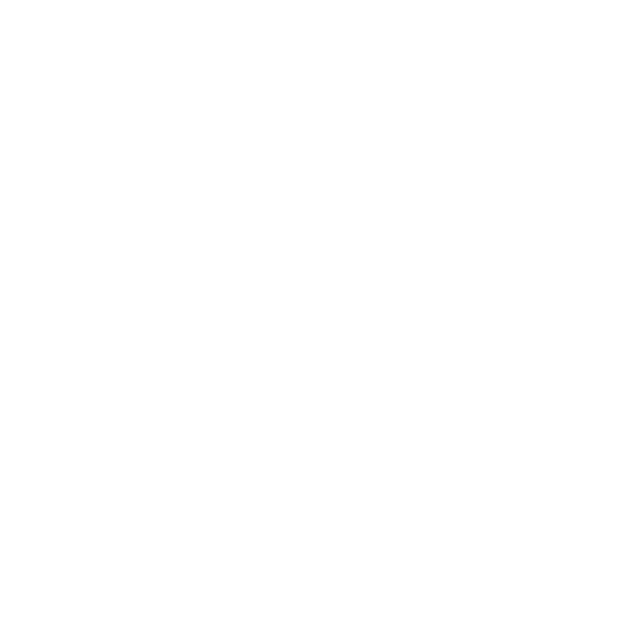
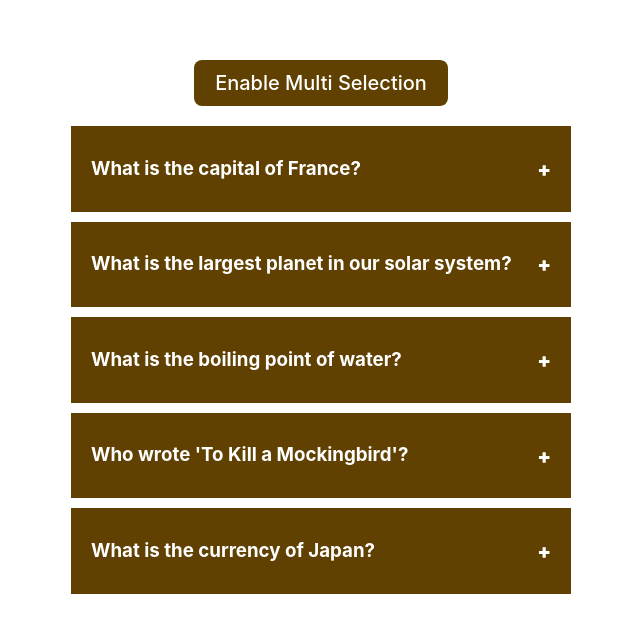
Before and after one commit to Sujan680/react-js-projects, a React (Vite) app in the folder my-project/: page / in a window 1280 px wide. Shown: the part 868-1500 px from the top of the page, without its empty margins (319-959 px from the left). Before the commit the page ends 800 px from the top, so only its background shows below. Built offline with nearby package versions, Linux system fonts and the light colour scheme.

Commit message:
Multiple Selection Accordian using react js

```diff
--- a/my-project/src/App.jsx
+++ b/my-project/src/App.jsx
@@ -1,9 +1,11 @@
 import Accordian from "./components/accordian"
+import MultiSelectionAccordian from "./components/accordian/MultipleSelection"
 
 const App = () => {
   return (
     <div>
       <Accordian/>
+      <MultiSelectionAccordian/>
     </div>
   )
 }
--- /dev/null
+++ b/my-project/src/components/accordian/MultipleSelection.jsx
@@ -0,0 +1,68 @@
+import { useState } from "react";
+
+import data from "./data";
+import "./style.css";
+
+const MultiSelectionAccordian = () => {
+    const [selected, setSelected] = useState(null);
+    const [enableMultiSelection, setEnableMultiSelection] = useState(false);
+    const [multiple, setMultiple] = useState([]);
+
+    const handleSingleSelection = (getCurrentId) => {
+        console.log(getCurrentId);
+        setSelected(getCurrentId === selected ? null : getCurrentId);
+    };
+
+    const handleMultiSelection = (getCurrentId) => {
+        let cpyMultiple = [...multiple];
+        const findIndexOfCurrentId = cpyMultiple.indexOf(getCurrentId);
+
+        console.log(findIndexOfCurrentId);
+        if (findIndexOfCurrentId === -1) cpyMultiple.push(getCurrentId)
+        else cpyMultiple.splice(findIndexOfCurrentId, 1);
+        setMultiple(cpyMultiple);
+    };
+    return (
+        <div className="wrapper">
+            <button onClick={() => setEnableMultiSelection(!enableMultiSelection)}>
+                Enable Multi Selection
+            </button>
+            <div className="accordian">
+                {data && data.length > 0 ? (
+                    data.map((dataItem) => (
+                        <div key={dataItem.id} className="item">
+                            <div
+                                onClick={
+                                    enableMultiSelection
+                                        ? () => handleMultiSelection(dataItem.id)
+                                        : () => handleSingleSelection(dataItem.id)
+                                }
+                                className="title"
+                            >
+                                <h3> {dataItem.question} </h3>
+                                <span>{selected === dataItem.id ? "-" : "+"}</span>
+                            </div>
+                            {
+                                enableMultiSelection ?
+                                    multiple.indexOf(dataItem.id) !== -1 && (
+                                        <div className="content">{dataItem.answer}</div>)
+                                    :
+                                    selected === dataItem.id && (
+                                        <div className="content">{dataItem.answer}</div>
+                                    )
+                            }
+                            {/* {selected === dataItem.id ||
+                                multiple.indexOf(dataItem.id) !== -1 ? (
+                                <div className="content">{dataItem.answer}</div>
+                            ) : null} */}
+                        </div>
+                    ))
+                ) : (
+                    <div> No data found! </div>
+                )}
+            </div>
+        </div>
+    );
+};
+
+export default MultiSelectionAccordian;
--- a/my-project/src/components/accordian/style.css
+++ b/my-project/src/components/accordian/style.css
@@ -6,6 +6,16 @@
     width: 100vw;
     justify-content: center;
     align-items: center;
+    flex-direction: column;
+    gap: 20px;
+}
+
+.wrapper button{
+    background-color: #614101;
+    color: #fff;
+    cursor: pointer;
+    font-size: 20px;
+    padding: 10px 20px;
 }
 
 .accordian{
@@ -24,8 +34,14 @@
     color: #fff;
     cursor: pointer;
 }
+.title span{
+    font-size: 20px;
+    font-weight: 900;
+}
 
 .content{
-    color: #fff;
+    font-size: 20px;
+    font-weight: 800;
+    color: #ffffff9d;
     height: auto;
 }
```
